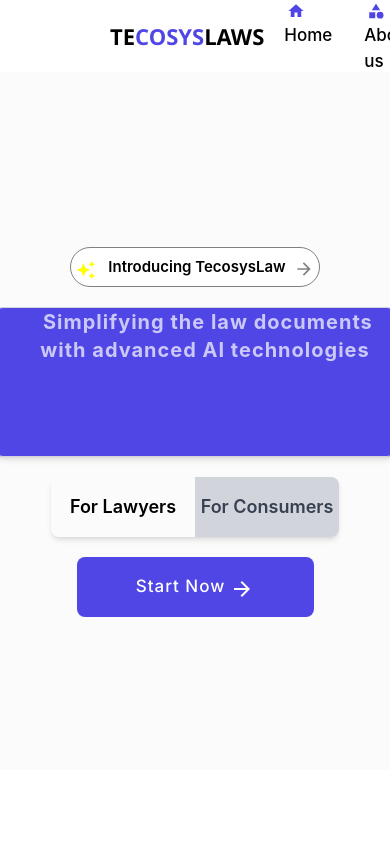
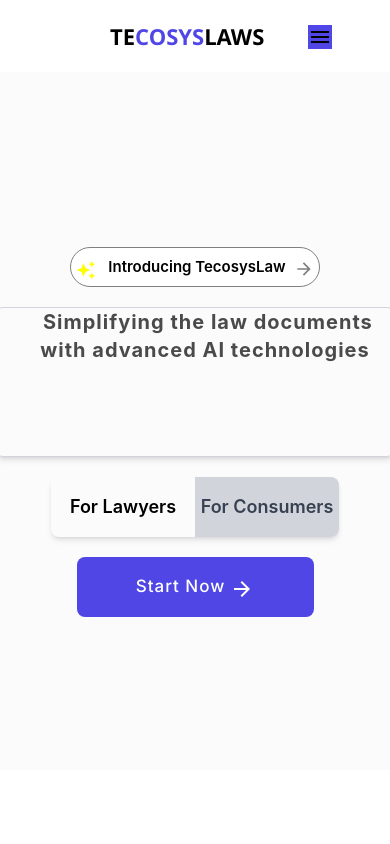
Before and after one commit to 1Yogeshh/tecosys-law, a React (Create React App) app: page / in a window 390 px wide. Shown: the top 844 px of the page. Built offline with nearby package versions, Linux system fonts and the light colour scheme; a web font is replaced by a local one.

Commit message:
more responsive features

```diff
--- a/src/components/CommonHomePage/HomeHero/HomeHero.jsx
+++ b/src/components/CommonHomePage/HomeHero/HomeHero.jsx
@@ -47,8 +47,8 @@ const HomeHero = ({ isDarkMode }) => {
 
         {/* Toggle section */}
         <div className="homehero_content space-y-5 flex-1 -mt-32 lg:w-[600px] w-[400px]">
-          <div className="mt-32 h-[150px] flex flex-col items-center justify-start overflow-hidden whitespace-pre-wrap border border-gray-300 rounded-lg shadow-md bg-indigo-600">
-            <p className="text-white font-bold text-xl lg:text-2xl tracking-wider pl-5 opacity-70">
+          <div className="mt-32 h-[150px] flex flex-col items-center justify-start overflow-hidden whitespace-pre-wrap border border-gray-300 rounded-lg shadow-md ">
+            <p className="text-black font-bold text-xl lg:text-2xl tracking-wider pl-5 opacity-70">
               {displayedText}
             </p>
           </div>
--- a/src/components/CommonHomePage/HomeNavbar/HomeNavbar.css
+++ b/src/components/CommonHomePage/HomeNavbar/HomeNavbar.css
@@ -82,6 +82,20 @@ html {
   margin-bottom: 12px;
 }
 
+/* responsive mid navbar ----------------------------->>>*/
+
+.homenavbar_mid {
+  /* Initially hidden for small and medium screens */
+  display: none;
+}
+
+@media (min-width: 768px) {
+  .homenavbar_mid {
+    display: flex;
+    gap: 20px;
+  }
+}
+
 .homenavbar_mid ul {
   list-style: none;
   display: flex;
@@ -112,6 +126,12 @@ html {
   gap: 20px;
   margin-right: 60px;
 }
+@media (max-width: 768px) {
+  .homenavbar_right {
+    display: none; /* Hide right section on small screens */
+  }
+}
+
 .a-logo{
   color: rgb(79 70 229);
   height: 20px;
--- a/src/components/CommonHomePage/HomeNavbar/HomeNavbar.jsx
+++ b/src/components/CommonHomePage/HomeNavbar/HomeNavbar.jsx
@@ -1,20 +1,16 @@
 import React, { useEffect, useState } from "react";
-import img1 from "../assets/VectorLight.png";
-// import img2 from "../assets/search.png";
-import img3 from "../assets/logo.png";
-import img4 from "../assets/dark.png";
-import img5 from "../assets/nightsearch.png";
-import img6 from "../assets/white version.png";
+
 import { Link } from "react-router-dom";
 import "./HomeNavbar.css";
 import LightModeOutlinedIcon from '@mui/icons-material/LightModeOutlined';
 import DarkModeIcon from '@mui/icons-material/DarkMode';
-import { Bolt, Category, ConnectWithoutContact, ContactEmergency, Home } from "@mui/icons-material";
+import { Bolt, Category, ConnectWithoutContact, ContactEmergency, Home,Menu,Close } from "@mui/icons-material";
 
 const HomeNavbar = ({ onToggleDarkMode }) => {
   const [isScrolled, setIsScrolled] = useState(false);
   const [isDarkMode, setIsDarkMode] = useState(false);
-  const [activeIndex, setActiveIndex] = useState(null); // State to track active li
+  const [activeIndex, setActiveIndex] = useState(null);
+  const [isMobileMenuOpen, setIsMobileMenuOpen] = useState(false);
 
   const token = localStorage.getItem('token');
 
@@ -32,11 +28,15 @@ const HomeNavbar = ({ onToggleDarkMode }) => {
 
   const handleNightlightToggle = () => {
     setIsDarkMode((prevMode) => !prevMode);
-    onToggleDarkMode(!isDarkMode); // Notify parent component about the change
+    onToggleDarkMode(!isDarkMode);
   };
 
   const handleLiClick = (index) => {
-    setActiveIndex(index); // Set active li on click
+    setActiveIndex(index);
+  };
+
+  const toggleMobileMenu = () => {
+    setIsMobileMenuOpen((prevState) => !prevState); // Toggle the mobile menu visibility
   };
 
   const handleCalendlyRedirect = () => {
@@ -45,9 +45,8 @@ const HomeNavbar = ({ onToggleDarkMode }) => {
 
   return (
     <div
-      className={`homenav_bar ${isScrolled ? "scrolled" : ""} ${
-        isDarkMode ? "dark" : ""
-      }`}
+      className={`homenav_bar ${isScrolled ? "scrolled" : ""} ${isDarkMode ? "dark" : ""
+        }`}
     >
       <div className="homenavbar_left">
         <a href="/">
@@ -55,34 +54,41 @@ const HomeNavbar = ({ onToggleDarkMode }) => {
         </a>
       </div>
 
-      <div className="homenavbar_mid">
-        <ul>
-            <li>
-              <a href="/"><Home style={{height:'18px'}} className="a-logo"/>Home</a>
-              <a href="https://tecosys.in"><Category style={{height:'18px'}} className="a-logo"/>About us </a>
-              <a><Bolt style={{height:'18px'}} className="a-logo"/>Teams</a>
-              <a href="#security-section"><ConnectWithoutContact style={{height:'18px'}} className="a-logo"/>Security</a>
-            </li>
+      <div className={`homenavbar_mid ${isMobileMenuOpen ? "block" : "hidden"} md:flex md:items-center md:gap-6 lg:gap-10`}>
+        <ul className="md:flex gap-4">
+          <li>
+            <a href="/"><Home style={{ height: '18px' }} className="a-logo" />Home</a>
+            <a href="https://tecosys.in"><Category style={{ height: '18px' }} className="a-logo" />About us</a>
+            <a><Bolt style={{ height: '18px' }} className="a-logo" />Teams</a>
+            <a href="#security-section"><ConnectWithoutContact style={{ height: '18px' }} className="a-logo" />Security</a>
+          </li>
         </ul>
       </div>
 
       <div className="homenavbar_right">
         <button className="nightlight" onClick={handleNightlightToggle}>
-          {isDarkMode ? <LightModeOutlinedIcon sx={{ color : "white"}} /> : <DarkModeIcon />}
+          {isDarkMode ? <LightModeOutlinedIcon sx={{ color: "white" }} /> : <DarkModeIcon />}
         </button>
-        <button className="login1" style={{padding: "5px"}} onClick={handleCalendlyRedirect}>
+
+        <button className="login1" style={{ padding: "5px" }} onClick={handleCalendlyRedirect}>
           <Link style={{ color: isDarkMode ? "white" : "black", fontSize: "14px" }}>
             Book a Demo
           </Link>
         </button>
         <button className="login">
-          {token?(<Link to="/casesearch" style={{ color: isDarkMode ? "#000" : "#fff" }}>
+          {token ? (<Link to="/casesearch" style={{ color: isDarkMode ? "#000" : "#fff" }}>
             dashboard
-          </Link>):(
+          </Link>) : (
             <Link to="/auth-user" style={{ color: isDarkMode ? "#000" : "#fff" }}>
-            signin
-          </Link>
+              signin
+            </Link>
           )}
+        </button>
+      </div>
+
+      <div className="md:hidden">
+        <button onClick={toggleMobileMenu} className="focus:outline-none p-2">
+          {isMobileMenuOpen ? <Close className="text-black bg-red-600 dark:text-white" /> : <Menu className="text-black dark:text-white bg-indigo-600" />}
         </button>
       </div>
     </div>
--- /dev/null
+++ b/src/constants/constants.jsx
@@ -0,0 +1,6 @@
+export const navItems = [
+    { label: "Home", href: "/" },
+    { label: "About us", href: "https://tecosys.in/" },
+    { label: "Teams", href: "#" },
+    { label: "Security", href: "#security"  },
+  ];
```
Also changed, not shown: src/components/CommonHomePage/assets/tecosysLogo.png (added).
